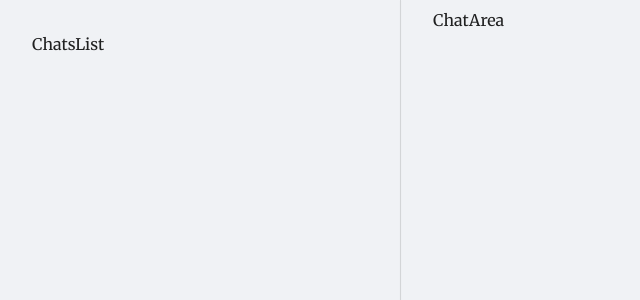
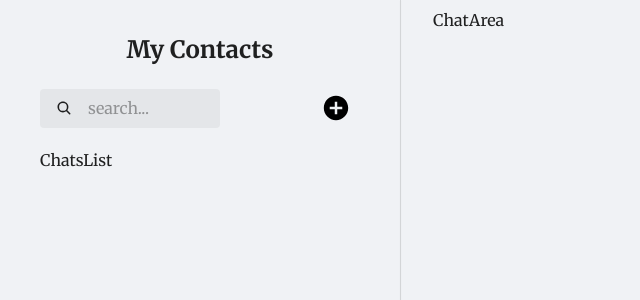
Before and after one commit to Mystery-Lord/chat_app, a Next.js app: page / in a window 1280 px wide. Shown: the top 300 px of the page, without its empty margins (0-640 px from the left). Built offline with nearby package versions, Linux system fonts and the light colour scheme; no server answers; a web font is replaced by a local one.

Commit message:
complate catant list header; add modal section of add contact and add group

```diff
--- a/src/app/(private)/chat-components/chats-list/chatsList.tsx
+++ b/src/app/(private)/chat-components/chats-list/chatsList.tsx
@@ -2,7 +2,7 @@ import React from 'react'
 
 export default function ChatsList() {
   return (
-    <div>
+    <div className='p-2'>
       ChatsList
     </div>
   )
--- a/src/app/(private)/chat-components/chats-list/chatsListHeader.tsx
+++ b/src/app/(private)/chat-components/chats-list/chatsListHeader.tsx
@@ -1,10 +1,15 @@
 import React from 'react'
+import SearchBar from '../functional-section/searchbar'
+import AddOperation from '../functional-section/addOperation'
+
 
 export default function ChatsListHeader() {
   return (
-    <div>
-      <div className="flex justify-between">
-
+    <div className=' flex flex-col gap-y-2'>
+      <h2 className=' p-0 m-0 text-center'>My Contacts</h2>
+      <div className="flex justify-between items-center">
+        <SearchBar/>
+        <AddOperation/>
       </div>
     </div>
   )
--- /dev/null
+++ b/src/app/(private)/chat-components/functional-section/addOperation.tsx
@@ -0,0 +1,181 @@
+import React, { useState } from "react";
+import Button from "@mui/material/Button";
+import Menu from "@mui/material/Menu";
+import MenuItem from "@mui/material/MenuItem";
+import { IoMdAddCircle } from "react-icons/io";
+import { BsPersonFillAdd } from "react-icons/bs";
+import { BiSolidGroup } from "react-icons/bi";
+import { Modal, Fade, Box, Typography, Backdrop } from "@mui/material";
+
+export default function AddOperation() {
+  const [anchorEl, setAnchorEl] = useState<null | HTMLElement>(null);
+  const [isClicked, setIsClicked] = useState(false);
+  const [openAddContactsModal, setOpenAddContactsModal] = useState(false);
+  const [openGroupModal, setOpenGroupModal] = useState(false);
+  const open = Boolean(anchorEl);
+
+  const handleClick = (event: React.MouseEvent<HTMLButtonElement>) => {
+    setAnchorEl(event.currentTarget);
+    setIsClicked(true);
+  };
+
+  const handleCloseMenu = () => {
+    setAnchorEl(null);
+    setIsClicked(false);
+  };
+
+  const handleOpenAddContactsModal = () => {
+    setOpenAddContactsModal(true);
+    handleCloseMenu();
+  };
+
+  const handleCloseAddContactsModal = () => {
+    setOpenAddContactsModal(false);
+  };
+
+  const handleOpenGroupModal = () => {
+    setOpenGroupModal(true);
+    handleCloseMenu();
+  };
+
+  const handleCloseGroupModal = () => {
+    setOpenGroupModal(false);
+  };
+
+  return (
+    <div>
+      <Button
+        id="basic-button"
+        aria-controls={open ? "basic-menu" : undefined}
+        aria-haspopup="true"
+        aria-expanded={open ? "true" : undefined}
+        onClick={handleClick}
+        disableElevation
+        disableRipple
+        sx={{
+          backgroundColor: "transparent",
+          "&:hover": {
+            backgroundColor: "transparent",
+            boxShadow: "none",
+          },
+        }}
+      >
+        <IoMdAddCircle
+          size={38}
+          className={`p-1 rounded-lg ease-in-out duration-300 ${
+            isClicked
+              ? "bg-black text-white"
+              : "text-black hover:bg-black hover:text-white"
+          }`}
+        />
+      </Button>
+
+      <Menu
+        id="basic-menu"
+        anchorEl={anchorEl}
+        open={open}
+        onClose={handleCloseMenu}
+        anchorOrigin={{
+          vertical: "bottom",
+          horizontal: "right",
+        }}
+        transformOrigin={{
+          vertical: "top",
+          horizontal: "right",
+        }}
+        MenuListProps={{
+          "aria-labelledby": "basic-button",
+        }}
+      >
+        <MenuItem
+          onClick={handleOpenAddContactsModal}
+          className="flex justify-start items-center gap-x-2"
+          sx={{ fontSize: "0.87rem" }}
+        >
+          <BsPersonFillAdd size={20} />
+          Add Contacts
+        </MenuItem>
+        <MenuItem
+          onClick={handleOpenGroupModal}
+          className="flex justify-start items-center gap-x-2"
+          sx={{ fontSize: "0.87rem" }}
+        >
+          <BiSolidGroup size={20} />
+          Create Group
+        </MenuItem>
+      </Menu>
+
+      <Modal
+        aria-labelledby="transition-modal-title"
+        aria-describedby="transition-modal-description"
+        open={openAddContactsModal}
+        onClose={handleCloseAddContactsModal}
+        closeAfterTransition
+        slots={{ backdrop: Backdrop }}
+        slotProps={{
+          backdrop: {
+            timeout: 300,
+          },
+        }}
+      >
+        <Fade in={openAddContactsModal}>
+          <Box
+            sx={{
+              position: "absolute",
+              top: "50%",
+              left: "50%",
+              transform: "translate(-50%, -50%)",
+              width: 400,
+              bgcolor: "background.paper",
+              boxShadow: 24,
+              p: 4,
+            }}
+          >
+            <Typography id="transition-modal-title" variant="h6" component="h2">
+              Add a New Contact
+            </Typography>
+            <Typography id="transition-modal-description" sx={{ mt: 2 }}>
+              Please fill in the contact details.
+            </Typography>
+          </Box>
+        </Fade>
+      </Modal>
+
+      <Modal
+        aria-labelledby="transition-group-modal-title"
+        aria-describedby="transition-group-modal-description"
+        open={openGroupModal}
+        onClose={handleCloseGroupModal}
+        closeAfterTransition
+        slots={{ backdrop: Backdrop }}
+        slotProps={{
+          backdrop: {
+            timeout: 300,
+          },
+        }}
+      >
+        <Fade in={openGroupModal}>
+          <Box
+            sx={{
+              position: "absolute",
+              top: "50%",
+              left: "50%",
+              transform: "translate(-50%, -50%)",
+              width: 400,
+              bgcolor: "background.paper",
+              boxShadow: 24,
+              p: 4,
+            }}
+          >
+            <Typography id="transition-group-modal-title" variant="h6" component="h2">
+              Create a New Group
+            </Typography>
+            <Typography id="transition-group-modal-description" sx={{ mt: 2 }}>
+              Please fill in the group details.
+            </Typography>
+          </Box>
+        </Fade>
+      </Modal>
+    </div>
+  );
+}
--- /dev/null
+++ b/src/app/(private)/chat-components/functional-section/searchbar.tsx
@@ -0,0 +1,73 @@
+import React from 'react';
+import { styled, alpha } from '@mui/material/styles';
+import Box from '@mui/material/Box';
+import Toolbar from '@mui/material/Toolbar';
+import InputBase from '@mui/material/InputBase';
+import { IoSearch } from "react-icons/io5";
+
+const Search = styled('div')(({ theme }) => ({
+  position: 'relative',
+  borderRadius: theme.shape.borderRadius,
+  backgroundColor: alpha(theme.palette.common.black, 0.05),
+  '&:hover': {
+    backgroundColor: alpha(theme.palette.common.black, 0.1),
+  },
+  marginLeft: 0,
+  width: '100%',
+  [theme.breakpoints.up('sm')]: {
+    marginLeft: theme.spacing(1),
+    width: 'auto',
+  },
+}));
+
+const SearchIconWrapper = styled('div')(({ theme }) => ({
+  padding: theme.spacing(0, 2),
+  height: '100%',
+  position: 'absolute',
+  pointerEvents: 'none',
+  display: 'flex',
+  alignItems: 'center',
+  justifyContent: 'center',
+}));
+
+const StyledInputBase = styled(InputBase)(({ theme }) => ({
+  color: 'inherit',
+  width: '100%',
+  '& .MuiInputBase-input': {
+    padding: theme.spacing(1, 1, 1, 0),
+    paddingLeft: `calc(1em + ${theme.spacing(4)})`,
+    transition: theme.transitions.create('width'),
+    [theme.breakpoints.up('sm')]: {
+      width: '12ch',
+      '&:focus': {
+        width: '20ch',
+      },
+    },
+  },
+}));
+
+export default function SearchBar() {
+  return (
+    <Box sx={{ flexGrow: 1 }}>
+      <Toolbar
+        sx={{
+          justifyContent: 'flex-start',
+          backgroundColor: 'transparent',
+          paddingLeft: '0 !important',
+          paddingRight: '0 !important',
+          minHeight: 'auto'
+        }}
+      >
+        <Search>
+          <SearchIconWrapper>
+            <IoSearch />
+          </SearchIconWrapper>
+          <StyledInputBase
+            placeholder="search..."
+            inputProps={{ 'aria-label': 'search' }}
+          />
+        </Search>
+      </Toolbar>
+    </Box>
+  );
+}
```
